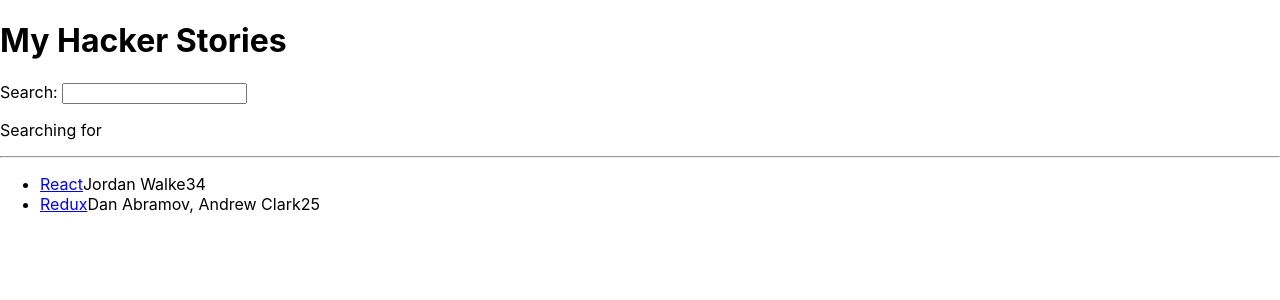
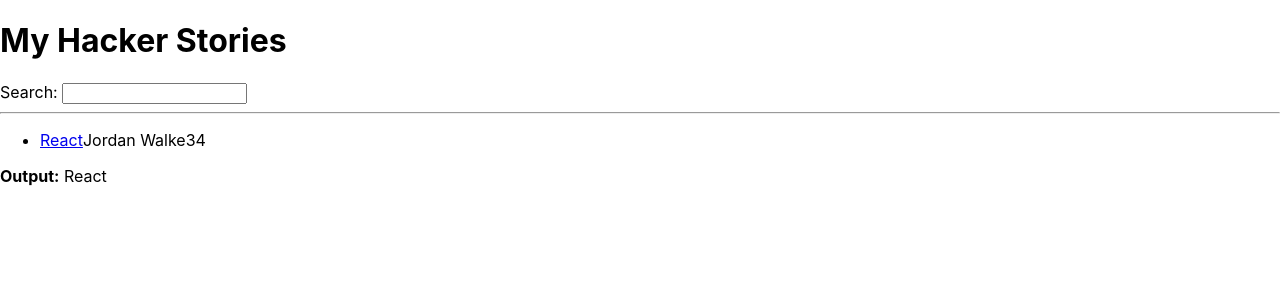
Before and after one commit to Sho372/the-road-to-react, a React (Create React App) app: page / in a window 1280 px wide. Shown: the top 300 px of the page. Built offline with nearby package versions, Linux system fonts and the light colour scheme.

Commit message:
React Side-Effects

```diff
--- a/src/App.js
+++ b/src/App.js
@@ -1,9 +1,4 @@
 import * as React from 'react';
-
-
-function getTitle(title) {
-  return title;
-}
 
 const App = () => {
 
@@ -26,36 +21,51 @@
     },
   ]
 
+//  const [searchTerm, setSearchTerm] = React.useState(localStorage.getItem('search'), 'React'); //これがhook. stateの管理に使う。関数コンポーネントで使える
+
+  const [searchTerm, setSearchTerm] = React.useState( localStorage.getItem('search') || 'React'); //これがhook. stateの管理に使う。関数コンポーネントで使える
+
+  React.useEffect(() => {
+    localStorage.setItem('search', searchTerm) //side-effect
+  }, [searchTerm])
+
+  const handleSearch = (event) => {
+    setSearchTerm(event.target.value) // state更新
+  }
+
+  //concise body
+  const searchStories = stories.filter( (story) =>
+    story.title.toLowerCase().includes(searchTerm.toLowerCase())
+  );
+
   return (
     <div>
       <h1>My Hacker Stories</h1>
-      <Search/>
+
+      <Search search={searchTerm} onSearch={handleSearch}/>
 
       <hr />
 
-      <List list={stories}/>
+      <List list={searchStories}/>
+
+      <p>
+        <strong>Output:</strong> {searchTerm}
+      </p>
     </div>
   );
 }
 
-const Search = () => {
-  const [searchTerm, setSearchTerm] = React.useState('');
-
-  const handleChange = (event) => {
-    setSearchTerm(event.target.value)
-  }
-
-  return (
+const Search = (props) => (
     <div>
       <label htmlFor="search">Search: </label>
-      <input id="search" type="text" onChange={handleChange}/>
 
-      <p>
-        Searching for <strong>{searchTerm}</strong>
-      </p>
+      {/* uncontrolled component */}
+      <input id="search" type="text" onChange={props.onSearch}></input>
+
+      {/* controlled component */}
+      {/* <input id="search" type="text" value={props.search} onChange={props.onSearch}/> */}
     </div>
-  )
-}
+);
 
 /*
   concise bodyのテンプレート
```
